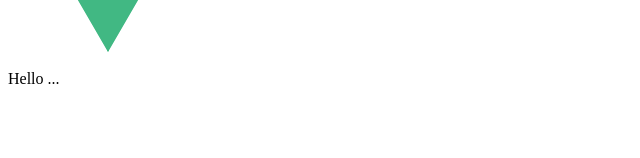
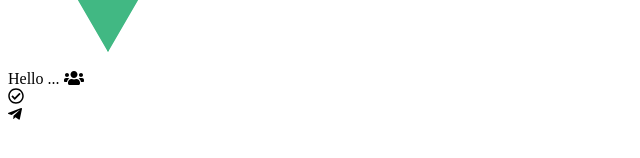
Before and after one commit to Mousavi-69/Resumes, a Vue app: page / in a window 1280 px wide. Shown: the part 142-300 px from the top of the page, without its empty margins (0-640 px from the left). Built offline with nearby package versions, Linux system fonts and the light colour scheme.

Commit message:
Add And Config Font Awesome Icon

```diff
--- a/package.json
+++ b/package.json
@@ -7,6 +7,12 @@
         "serve": "vite preview"
     },
     "dependencies": {
+        "@fortawesome/fontawesome-free": "^5.15.4",
+        "@fortawesome/fontawesome-svg-core": "^1.2.36",
+        "@fortawesome/free-brands-svg-icons": "^5.15.4",
+        "@fortawesome/free-regular-svg-icons": "^5.15.4",
+        "@fortawesome/free-solid-svg-icons": "^5.15.4",
+        "@fortawesome/vue-fontawesome": "^3.0.0-5",
         "pinia": "^2.0.0-rc.10",
         "vue": "^3.2.16",
         "vue-router": "^4.0.12"
--- a/src/main.ts
+++ b/src/main.ts
@@ -2,8 +2,15 @@
 import { createApp } from 'vue'
 import App from './App.vue'
 import router from './Routing'
+import {FontAwesomeIcon} from '@fortawesome/vue-fontawesome'
+import { library } from '@fortawesome/fontawesome-svg-core';
+import { faUserSecret,faUsers} from '@fortawesome/free-solid-svg-icons';
+import { faTimesCircle,faCheckCircle} from '@fortawesome/free-regular-svg-icons';
+import { faInstagram,faTelegramPlane} from '@fortawesome/free-brands-svg-icons';
+library.add(faUserSecret,faUsers,faTimesCircle,faCheckCircle,faUserSecret,faInstagram,faTelegramPlane);
 
 createApp(App)
+.component('fa',FontAwesomeIcon)
 .use(router)
 .use(createPinia())
 .mount('#app')
--- a/src/pages/Main_page.vue
+++ b/src/pages/Main_page.vue
@@ -1,5 +1,11 @@
 <template>
 <div>
     Hello  ...
+    <fa :icon="['fas', 'users']"/>
+    <br/>
+        <fa :icon="['far', 'check-circle']"/>
+         <br/>
+        <fa :icon="['fab', 'telegram-plane']"/>
+
 </div>
 </template>
```
Also changed, not shown: 1 other file (tests, documents, lock files or other folders).
